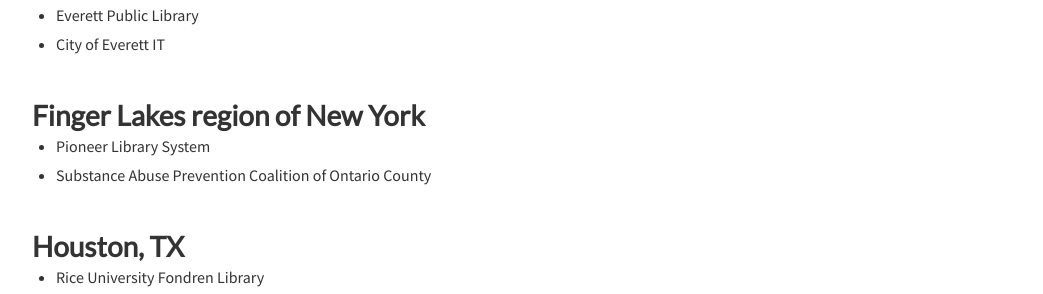
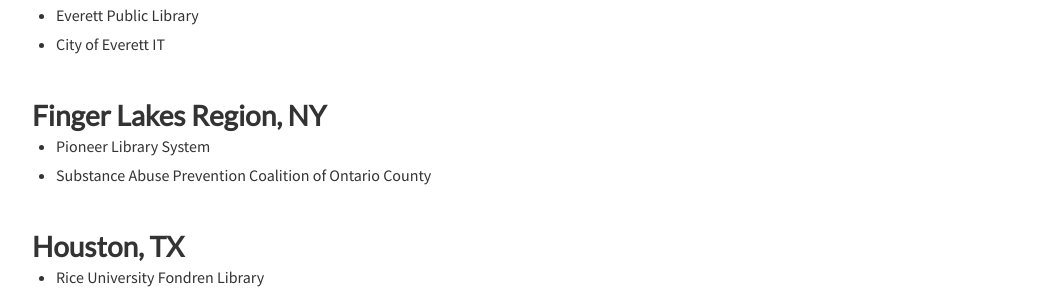
Before and after one commit to civic-switchboard/civic-switchboard.github.io.first, a Jekyll site: the page built from _posts/2018-07-27-post_10.md, in a window 1280 px wide. Shown: the part 595-889 px from the top of the page, without its empty margins (118-1161 px from the left). Built offline with Jekyll 4.4.1, drawn with Linux system fonts in a browser that asks for light colours; nearby versions of some CDN libraries.

Commit message:
update finger lakes

```diff
--- a/_posts/2018-07-27-post_10.md
+++ b/_posts/2018-07-27-post_10.md
@@ -20,7 +20,7 @@
 - Everett Public Library
 - City of Everett IT
 
-### Finger Lakes region of New York
+### Finger Lakes Region, NY
 - Pioneer Library System
 - Substance Abuse Prevention Coalition of Ontario County
 
```
